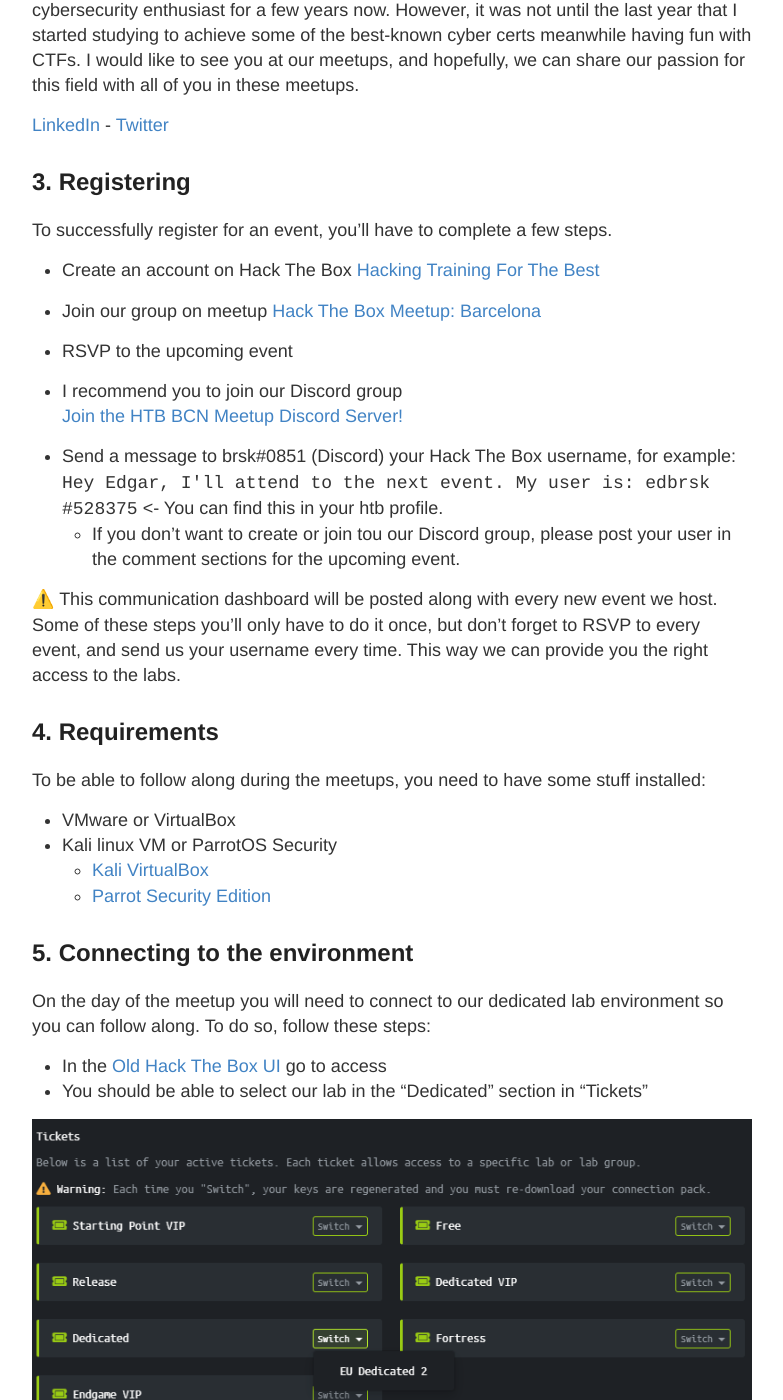
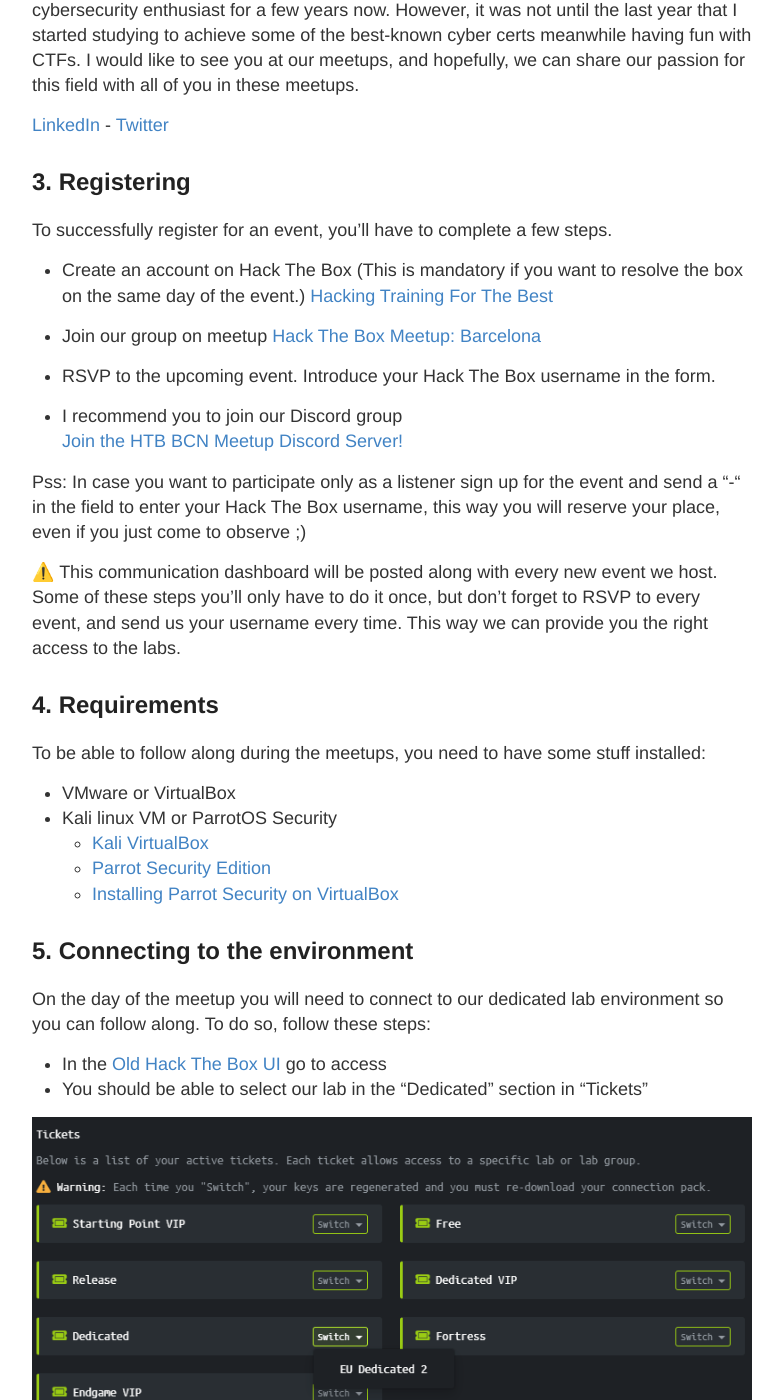
Before and after one commit to edbrsk/edbrsk.github.io, a Jekyll site: the page built from _posts/2022-3-04-htb-meetup-bcn-en.md, in a window 1280 px wide and 1400 px high, scrolled down 1283 px. Shown: the whole window, without its empty margins (248-1031 px from the left). Built offline with Jekyll 4.4.1, drawn with Linux system fonts in a browser that asks for light colours.

Commit message:
updated meetup information

```diff
--- a/_posts/2022-3-04-htb-meetup-bcn-en.md
+++ b/_posts/2022-3-04-htb-meetup-bcn-en.md
@@ -34,19 +34,18 @@
 
 To successfully register for an event, you'll have to complete a few steps.
 
-- Create an account on Hack The Box
+- Create an account on Hack The Box (This is mandatory if you want to resolve the box on the same day of the event.)
   [Hacking Training For The Best](https://www.hackthebox.com/)
 
 - Join our group on meetup
   [Hack The Box Meetup: Barcelona](https://www.meetup.com/es/hack-the-box-meetup-barcelona-es/)
 
-- RSVP to the upcoming event
+- RSVP to the upcoming event. Introduce your Hack The Box username in the form.
+
 - I recommend you to join our Discord group
   [Join the HTB BCN Meetup Discord Server!](https://discord.gg/T3wSMRKPpV)
 
-- Send a message to brsk#0851 (Discord) your Hack The Box username, for example:
-  `Hey Edgar, I'll attend to the next event. My user is: edbrsk #528375` <- You can find this in your htb profile.
-  - If you don't want to create or join tou our Discord group, please post your user in the comment sections for the upcoming event.
+Pss: In case you want to participate only as a listener sign up for the event and send a "-" in the field to enter your Hack The Box username, this way you will reserve your place, even if you just come to observe ;)
 
 ⚠️ This communication dashboard will be posted along with every new event we host.
 Some of these steps you'll only have to do it once, but don’t forget to RSVP to every event, and send us your username every time. This way we can provide you the right access to the labs.
@@ -59,6 +58,7 @@
 - Kali linux VM or ParrotOS Security
     - [Kali VirtualBox](https://www.kali.org/docs/virtualization/install-virtualbox-guest-vm/)
     - [Parrot Security Edition](https://www.parrotsec.org/download/)
+    - [Installing Parrot Security on VirtualBox](https://parrotsec.org/docs/install-parrot-on-virtualbox.html)
 
 ## 5. Connecting to the environment
 
```
Also changed, not shown: _posts/2022-3-04-htb-meetup-bcn-es.md (+5 -5 lines).
